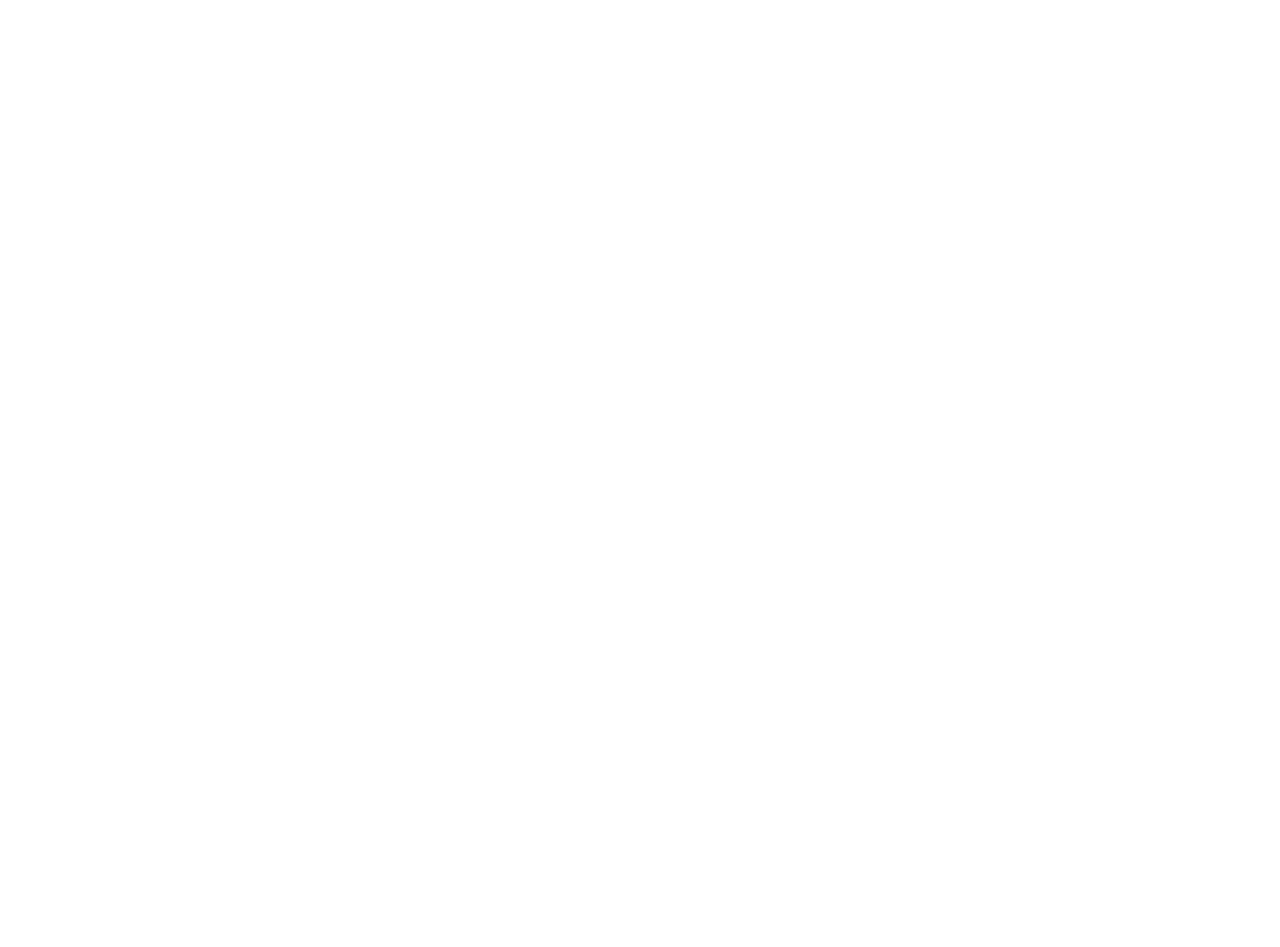
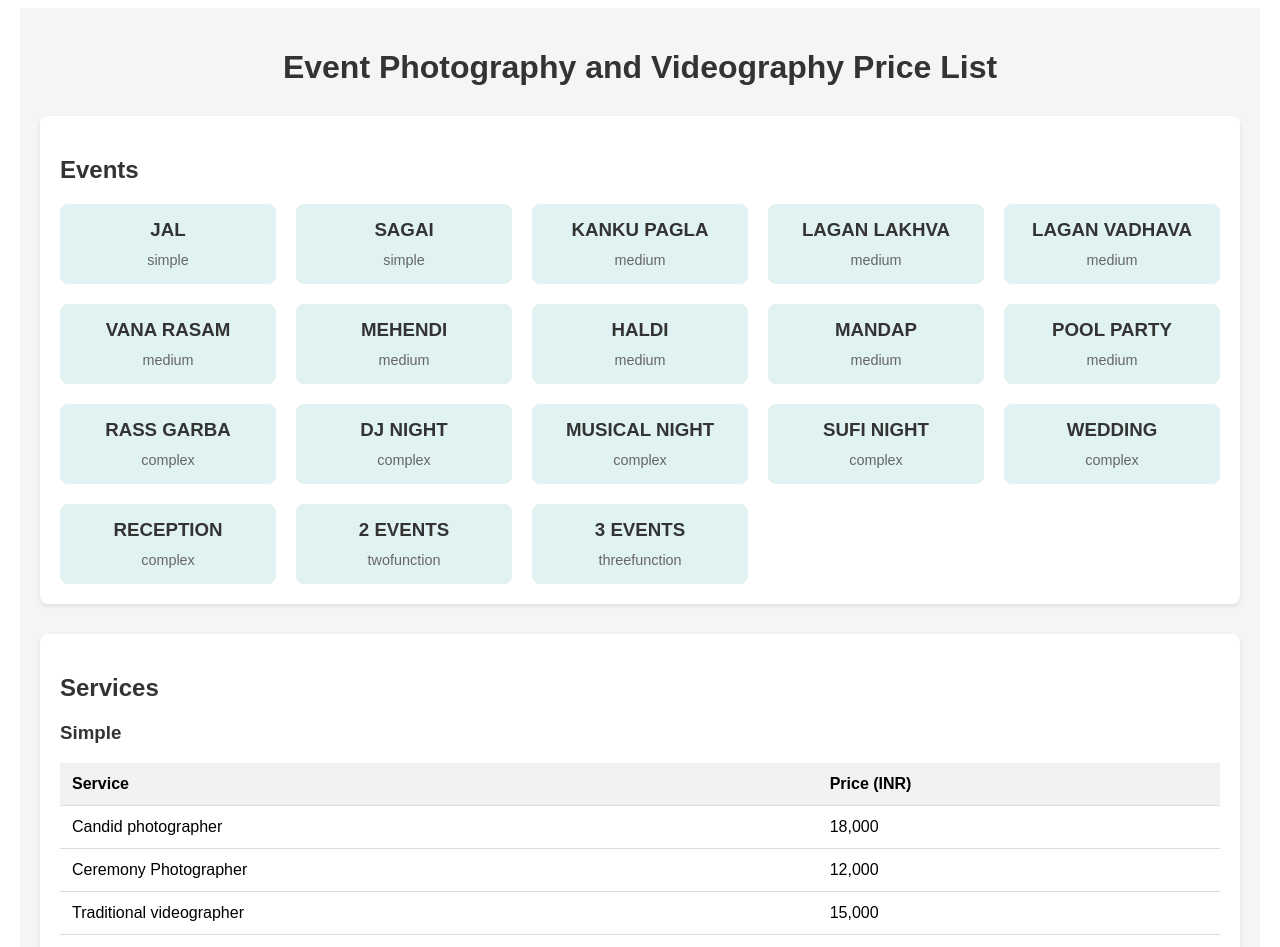
Before and after one commit to backendArchitect/quote-calculator, a Nuxt app: page /pricing in a window 1280 px wide. Before the commit this address had no page. Shown: the top 947 px of the page. Before the commit the page ends 800 px from the top, so only its background shows below. Built offline with nearby package versions, Linux system fonts and the light colour scheme.

Commit message:
Refactor: Update EventSelector and QuotationSummary components to display subtotal and discount details

```diff
--- a/components/EventSelector.vue
+++ b/components/EventSelector.vue
@@ -42,8 +42,24 @@
       </div>
     </div>
 
+    <div class="discount-section">
+      <h3>Discount</h3>
+      <div class="discount-input">
+        <input
+          type="number"
+          v-model.number="discount"
+          min="0"
+          max="100"
+          @input="updateDiscount"
+        />
+        <span>%</span>
+      </div>
+    </div>
+
     <div class="total-section">
-      <h3>Current Total: {{ totalAmount }} INR</h3>
+      <h3>Subtotal: {{ subtotal }} INR</h3>
+      <h3>Discount: {{ discountAmount }} INR</h3>
+      <h3>Total: {{ totalAmount }} INR</h3>
     </div>
 
     <button @click="completeSelection" class="complete-button">
@@ -53,7 +69,7 @@
 </template>
 
 <script setup lang="ts">
-import { ref } from "vue";
+import { ref, watch } from "vue";
 import { useQuotationCalculator } from "../composables/useQuotationCalculator";
 
 const {
@@ -62,13 +78,18 @@ const {
   extras,
   selectedEvents,
   selectedExtras,
+  subtotal,
+  discountPercentage,
+  discountAmount,
   totalAmount,
   selectEvent,
   selectExtra,
+  setDiscount,
 } = useQuotationCalculator();
 
 const emit = defineEmits(["complete-selection"]);
 const openEvents = ref<Set<string>>(new Set());
+const discount = ref(0);
 
 function toggleEvent(eventName: string) {
   if (openEvents.value.has(eventName)) {
@@ -109,6 +130,14 @@ function updateExtraQuantity(
   const quantity = parseInt((event.target as HTMLInputElement).value) || 0;
   selectExtra(extra, quantity);
 }
+
+function updateDiscount() {
+  setDiscount(discount.value);
+}
+
+watch(discountPercentage, (newValue) => {
+  discount.value = newValue;
+});
 
 function completeSelection() {
   emit("complete-selection");
@@ -191,6 +220,20 @@ h3 {
   border-radius: 3px;
 }
 
+.discount-section {
+  margin-top: 20px;
+}
+
+.discount-input {
+  display: flex;
+  align-items: center;
+}
+
+.discount-input input {
+  width: 60px;
+  margin-right: 5px;
+}
+
 .total-section {
   margin-top: 20px;
   text-align: right;
--- a/components/InputForm.vue
+++ b/components/InputForm.vue
@@ -10,7 +10,7 @@
     </div>
     <div class="form-group">
       <label for="time">Time:</label>
-      <input type="time" id="time" v-model="time" required />
+      <input type="time" id="time" v-model="time" />
     </div>
     <div class="form-group">
       <label for="personName">Person Name:</label>
--- a/components/QuotationSummary.vue
+++ b/components/QuotationSummary.vue
@@ -32,6 +32,8 @@
       </ul>
     </div>
     <div class="total-summary">
+      <h3>Subtotal: {{ subtotal }} INR</h3>
+      <h3>Discount ({{ discountPercentage }}%): {{ discountAmount }} INR</h3>
       <h2>Total: {{ totalAmount }} INR</h2>
     </div>
   </div>
@@ -47,8 +49,14 @@ const props = defineProps({
   },
 });
 
-const { selectedEvents, selectedExtras, totalAmount } =
-  useQuotationCalculator();
+const {
+  selectedEvents,
+  selectedExtras,
+  subtotal,
+  discountPercentage,
+  discountAmount,
+  totalAmount,
+} = useQuotationCalculator();
 </script>
 
 <style scoped>
--- a/composables/useQuotationCalculator.ts
+++ b/composables/useQuotationCalculator.ts
@@ -11,9 +11,10 @@ const selectedEvents = ref<
 const selectedExtras = ref<
   Array<{ name: string; price: number; quantity: number }>
 >([]);
+const discountPercentage = ref(0);
 
 export function useQuotationCalculator() {
-  const totalAmount = computed(() => {
+  const subtotal = computed(() => {
     const eventsTotal = selectedEvents.value.reduce((total, event) => {
       return (
         total +
@@ -29,6 +30,18 @@ export function useQuotationCalculator() {
     );
     return eventsTotal + extrasTotal;
   });
+
+  const discountAmount = computed(() => {
+    return (subtotal.value * discountPercentage.value) / 100;
+  });
+
+  const totalAmount = computed(() => {
+    return subtotal.value - discountAmount.value;
+  });
+
+  function setDiscount(percentage: number) {
+    discountPercentage.value = percentage;
+  }
 
   function selectEvent(
     eventName: string,
@@ -83,8 +96,12 @@ export function useQuotationCalculator() {
     extras,
     selectedEvents,
     selectedExtras,
+    subtotal,
+    discountPercentage,
+    discountAmount,
     totalAmount,
     selectEvent,
     selectExtra,
+    setDiscount,
   };
 }
--- a/pages/calculator.vue
+++ b/pages/calculator.vue
@@ -1,4 +1,3 @@
-<!-- src/App.vue -->
 <template>
   <div id="app">
     <h1>Quotation Calculator</h1>
--- a/pages/index.vue
+++ b/pages/index.vue
@@ -1,10 +1,95 @@
 <template>
-  <div>
-    <h1>Welcome to the Quotation Calculator</h1>
-    <NuxtLink to="/calculator">Go to Calculator</NuxtLink>
+  <div class="welcome-container">
+    <h1 class="welcome-title">Welcome to the Quotation Calculator</h1>
+    <div class="button-container">
+      <NuxtLink to="/calculator" class="button calculator-button"
+        >Go to Calculator</NuxtLink
+      >
+      <NuxtLink to="/pricing" class="button pricing-button"
+        >Go to Pricing</NuxtLink
+      >
+    </div>
   </div>
 </template>
 
 <script setup>
 // No script needed for this page
 </script>
+
+<style scoped>
+.welcome-container {
+  display: flex;
+  flex-direction: column;
+  align-items: center;
+  justify-content: center;
+  height: 100vh;
+  background-color: #f0f4f8;
+  font-family: Arial, sans-serif;
+}
+
+.welcome-title {
+  font-size: 2.5rem;
+  color: #2c3e50;
+  text-align: center;
+  margin-bottom: 2rem;
+  animation: fadeIn 1s ease-in-out;
+}
+
+.button-container {
+  display: flex;
+  gap: 1rem;
+}
+
+.button {
+  display: inline-block;
+  padding: 0.8rem 1.5rem;
+  font-size: 1rem;
+  text-decoration: none;
+  text-align: center;
+  border-radius: 5px;
+  transition: all 0.3s ease;
+}
+
+.calculator-button {
+  background-color: #3498db;
+  color: white;
+}
+
+.calculator-button:hover {
+  background-color: #2980b9;
+}
+
+.pricing-button {
+  background-color: #2ecc71;
+  color: white;
+}
+
+.pricing-button:hover {
+  background-color: #27ae60;
+}
+
+@keyframes fadeIn {
+  from {
+    opacity: 0;
+    transform: translateY(-20px);
+  }
+  to {
+    opacity: 1;
+    transform: translateY(0);
+  }
+}
+
+@media (max-width: 600px) {
+  .welcome-title {
+    font-size: 2rem;
+  }
+
+  .button-container {
+    flex-direction: column;
+  }
+
+  .button {
+    width: 200px;
+  }
+}
+</style>
--- /dev/null
+++ b/pages/pricing.vue
@@ -0,0 +1,158 @@
+<template>
+  <div class="price-list">
+    <h1>Event Photography and Videography Price List</h1>
+
+    <section class="events">
+      <h2>Events</h2>
+      <div class="event-grid">
+        <div v-for="event in events" :key="event.name" class="event-item">
+          <h3>{{ event.name }}</h3>
+          <span class="category">{{ event.category }}</span>
+        </div>
+      </div>
+    </section>
+
+    <section class="services">
+      <h2>Services</h2>
+      <div
+        v-for="(categoryServices, category) in services"
+        :key="category"
+        class="service-category"
+      >
+        <h3>{{ formatCategory(category) }}</h3>
+        <table>
+          <thead>
+            <tr>
+              <th>Service</th>
+              <th>Price (INR)</th>
+            </tr>
+          </thead>
+          <tbody>
+            <tr v-for="service in categoryServices" :key="service.name">
+              <td>{{ service.name }}</td>
+              <td>{{ formatPrice(service.price) }}</td>
+            </tr>
+          </tbody>
+        </table>
+      </div>
+    </section>
+
+    <section class="extras">
+      <h2>Extras</h2>
+      <table>
+        <thead>
+          <tr>
+            <th>Item</th>
+            <th>Price (INR)</th>
+          </tr>
+        </thead>
+        <tbody>
+          <tr v-for="extra in extras" :key="extra.name">
+            <td>{{ extra.name }}</td>
+            <td>{{ formatPrice(extra.price) }}</td>
+          </tr>
+        </tbody>
+      </table>
+    </section>
+  </div>
+</template>
+
+<script setup lang="ts">
+import { events, services, extras } from "../constants/pricingData";
+
+function formatCategory(category: string): string {
+  return category.charAt(0).toUpperCase() + category.slice(1);
+}
+
+function formatPrice(price: number): string {
+  return price.toLocaleString("en-IN");
+}
+</script>
+
+<style scoped>
+.price-list {
+  font-family: Arial, sans-serif;
+  max-width: 1200px;
+  margin: 0 auto;
+  padding: 20px;
+  background-color: #f5f5f5;
+}
+
+h1,
+h2,
+h3 {
+  color: #333;
+}
+
+h1 {
+  text-align: center;
+  margin-bottom: 30px;
+}
+
+section {
+  background-color: #ffffff;
+  border-radius: 8px;
+  padding: 20px;
+  margin-bottom: 30px;
+  box-shadow: 0 2px 4px rgba(0, 0, 0, 0.1);
+}
+
+.event-grid {
+  display: grid;
+  grid-template-columns: repeat(auto-fill, minmax(200px, 1fr));
+  gap: 20px;
+}
+
+.event-item {
+  background-color: #e0f2f1;
+  border-radius: 8px;
+  padding: 15px;
+  text-align: center;
+}
+
+.event-item h3 {
+  margin: 0 0 10px 0;
+}
+
+.category {
+  font-size: 0.9em;
+  color: #666;
+}
+
+.service-category {
+  margin-bottom: 30px;
+}
+
+table {
+  width: 100%;
+  border-collapse: collapse;
+  margin-top: 10px;
+}
+
+th,
+td {
+  text-align: left;
+  padding: 12px;
+  border-bottom: 1px solid #ddd;
+}
+
+th {
+  background-color: #f2f2f2;
+  font-weight: bold;
+}
+
+tr:hover {
+  background-color: #f5f5f5;
+}
+
+@media (max-width: 768px) {
+  .event-grid {
+    grid-template-columns: repeat(auto-fill, minmax(150px, 1fr));
+  }
+
+  th,
+  td {
+    padding: 8px;
+  }
+}
+</style>
```
